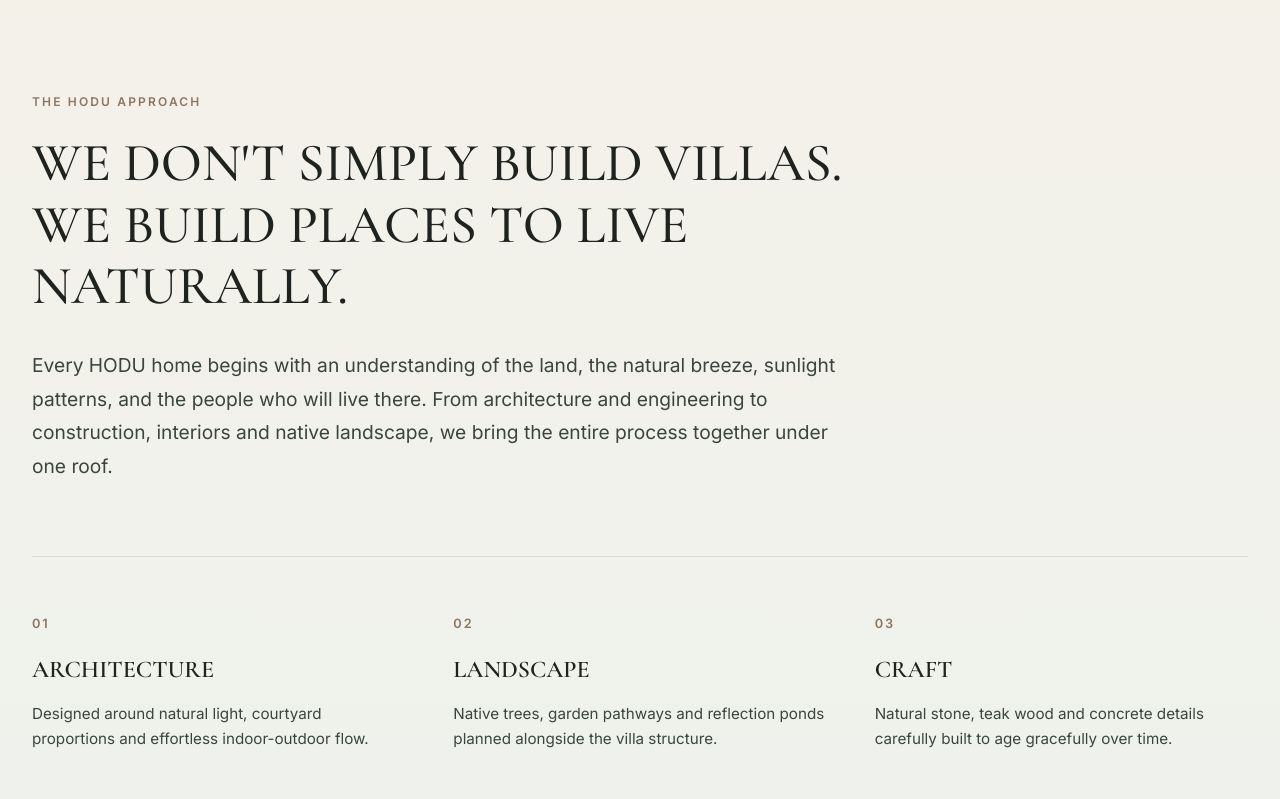
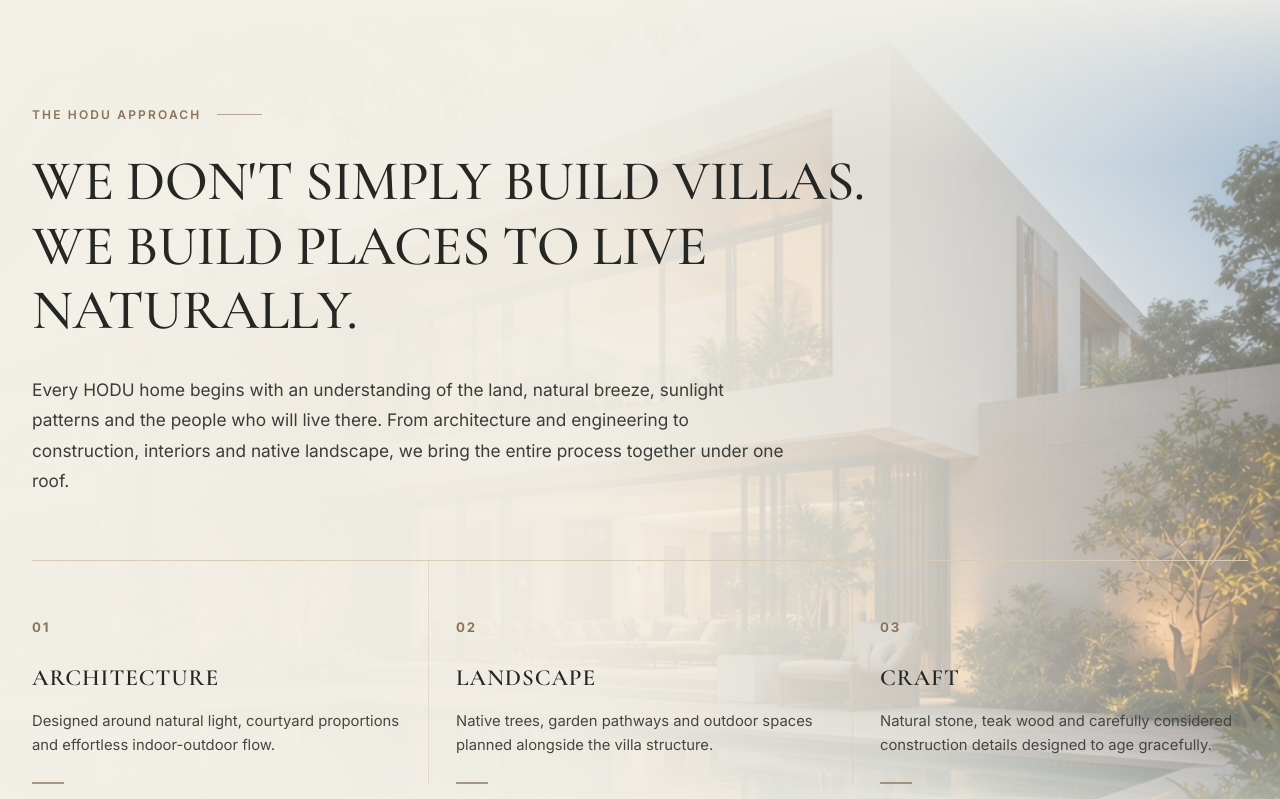
Before and after one commit to palingivinod/Hodu_Template, a React (Vite) app in the folder client/: page / in a window 1280 px wide. Shown: the part 820-1619 px from the top of the page. Built offline with nearby package versions, Linux system fonts and the light colour scheme.

Commit message:
Redesign HODU Approach section to match reference nature villa architecture image overlay design

```diff
--- a/client/src/components/IntroSection.jsx
+++ b/client/src/components/IntroSection.jsx
@@ -3,14 +3,32 @@
 export default function IntroSection() {
   return (
     <section className="hodu-section hodu-intro" id="about">
-      <div className="hodu-container">
+      {/* Realistic Nature Villa Background Landscape */}
+      <div className="hodu-intro__bg">
+        <img
+          src="/media/hodu-why-hero.png"
+          alt="HODU Nature Villa Architecture Landscape"
+          className="hodu-intro__bg-img"
+          loading="lazy"
+        />
+        <div className="hodu-intro__bg-overlay" />
+      </div>
+
+      <div className="hodu-container hodu-intro__container">
         <div className="hodu-intro__header">
-          <span className="hodu-eyebrow">{introData.eyebrow}</span>
+          <div className="hodu-intro__eyebrow-wrapper">
+            <span className="hodu-eyebrow">{introData.eyebrow}</span>
+            <span className="hodu-intro__eyebrow-line" />
+          </div>
+
           <h2 className="hodu-intro__heading">
-            {introData.headingLine1}
+            WE DON'T SIMPLY BUILD VILLAS.
             <br />
-            {introData.headingLine2}
+            WE BUILD PLACES TO LIVE
+            <br />
+            NATURALLY.
           </h2>
+
           <p className="hodu-intro__lead">{introData.body}</p>
         </div>
 
@@ -20,6 +38,7 @@
               <span className="hodu-intro__num">{block.num}</span>
               <h3 className="hodu-intro__card-title">{block.title}</h3>
               <p className="hodu-intro__card-desc">{block.desc}</p>
+              <div className="hodu-intro__card-line" />
             </div>
           ))}
         </div>
--- a/client/src/data/content.js
+++ b/client/src/data/content.js
@@ -34,7 +34,8 @@
   headingLine1: "WE DON'T SIMPLY BUILD VILLAS.",
   headingLine2: 'WE BUILD PLACES TO LIVE NATURALLY.',
   body:
-    'Every HODU home begins with an understanding of the land, the natural breeze, sunlight patterns, and the people who will live there. From architecture and engineering to construction, interiors and native landscape, we bring the entire process together under one roof.',
+    'Every HODU home begins with an understanding of the land, natural breeze, sunlight patterns and the people who will live there. From architecture and engineering to construction, interiors and native landscape, we bring the entire process together under one roof.',
+  bgImage: '/media/hodu-philosophy-landscape.png',
   blocks: [
     {
       num: '01',
@@ -44,12 +45,12 @@
     {
       num: '02',
       title: 'LANDSCAPE',
-      desc: 'Native trees, garden pathways and reflection ponds planned alongside the villa structure.',
+      desc: 'Native trees, garden pathways and outdoor spaces planned alongside the villa structure.',
     },
     {
       num: '03',
       title: 'CRAFT',
-      desc: 'Natural stone, teak wood and concrete details carefully built to age gracefully over time.',
+      desc: 'Natural stone, teak wood and carefully considered construction details designed to age gracefully.',
     },
   ],
 }
--- a/client/src/styles/global.css
+++ b/client/src/styles/global.css
@@ -530,65 +530,159 @@
    08. INTRODUCTION SECTION (Editorial Layout with Forest Tint)
    ========================================================================== */
 .hodu-intro {
-  background: linear-gradient(180deg, #F4F1E9 0%, #EEF2EC 100%);
-  border-bottom: 1px solid var(--hodu-border-light);
+  position: relative;
+  overflow: hidden;
+  padding: 7.5rem 0;
+  background-color: #F3F0E7;
+  color: #252724;
+}
+
+.hodu-intro__bg {
+  position: absolute;
+  inset: 0;
+  width: 100%;
+  height: 100%;
+  pointer-events: none;
+  z-index: 1;
+}
+
+.hodu-intro__bg-img {
+  width: 100%;
+  height: 100%;
+  object-fit: cover;
+  object-position: right center;
+  opacity: 0.85;
+  filter: contrast(1.05) saturate(1.1);
+}
+
+.hodu-intro__bg-overlay {
+  position: absolute;
+  inset: 0;
+  background: linear-gradient(
+    90deg,
+    rgba(243, 240, 231, 0.99) 0%,
+    rgba(243, 240, 231, 0.95) 45%,
+    rgba(243, 240, 231, 0.72) 72%,
+    rgba(243, 240, 231, 0.15) 100%
+  ),
+  linear-gradient(
+    180deg,
+    rgba(244, 241, 233, 0.98) 0%,
+    rgba(243, 240, 231, 0.25) 20%,
+    rgba(243, 240, 231, 0.25) 80%,
+    rgba(238, 242, 236, 0.98) 100%
+  );
+  z-index: 2;
+}
+
+.hodu-intro__container {
+  position: relative;
+  z-index: 3;
 }
 
 .hodu-intro__header {
-  margin-bottom: 4.5rem;
+  margin-bottom: 4rem;
+}
+
+.hodu-intro__eyebrow-wrapper {
+  display: inline-flex;
+  align-items: center;
+  gap: 1rem;
+  margin-bottom: 1.5rem;
+}
+
+.hodu-intro .hodu-eyebrow {
+  color: #8B735C;
+  font-size: 0.75rem;
+  font-weight: 600;
+  letter-spacing: 0.18em;
+  text-transform: uppercase;
+  margin-bottom: 0;
+}
+
+.hodu-intro__eyebrow-line {
+  width: 45px;
+  height: 1px;
+  background-color: #8B735C;
+  opacity: 0.6;
 }
 
 .hodu-intro__heading {
   font-family: var(--font-serif);
-  font-size: clamp(2.2rem, 4.2vw, 3.5rem);
+  font-size: clamp(2.3rem, 4.4vw, 3.6rem);
   font-weight: 500;
   line-height: 1.15;
-  color: var(--hodu-charcoal);
+  color: #252724;
   margin-bottom: 2rem;
-  max-width: 960px;
+  max-width: 860px;
+  letter-spacing: -0.01em;
 }
 
 .hodu-intro__lead {
-  font-size: clamp(1.1rem, 1.5vw, 1.3rem);
+  font-family: var(--font-sans);
+  font-size: clamp(1.025rem, 1.35vw, 1.2rem);
   line-height: 1.75;
-  color: var(--hodu-text-body);
-  max-width: 820px;
+  color: #3A3D38;
+  max-width: 760px;
 }
 
 .hodu-intro__grid {
   display: grid;
   grid-template-columns: repeat(3, 1fr);
-  gap: 3rem;
+  gap: 3.5rem;
   padding-top: 3.5rem;
-  border-top: 1px solid var(--hodu-border-light);
+  border-top: 1px solid #D8CCB7;
+  position: relative;
 }
 
 .hodu-intro__card {
   position: relative;
 }
 
+@media (min-width: 1025px) {
+  .hodu-intro__card:not(:first-child)::before {
+    content: '';
+    position: absolute;
+    top: -3.5rem;
+    bottom: 0;
+    left: -1.75rem;
+    width: 1px;
+    background-color: #D8CCB7;
+    opacity: 0.55;
+  }
+}
+
 .hodu-intro__num {
   font-family: var(--font-sans);
-  font-size: 0.8rem;
-  font-weight: 600;
+  font-size: 0.825rem;
+  font-weight: 700;
   letter-spacing: 0.15em;
-  color: var(--hodu-earth);
-  margin-bottom: 1rem;
+  color: #8B735C;
+  margin-bottom: 1.25rem;
   display: block;
 }
 
 .hodu-intro__card-title {
   font-family: var(--font-serif);
-  font-size: 1.5rem;
+  font-size: 1.45rem;
   font-weight: 600;
-  color: var(--hodu-charcoal);
+  letter-spacing: 0.04em;
+  color: #252724;
   margin-bottom: 0.75rem;
 }
 
 .hodu-intro__card-desc {
-  font-size: 0.95rem;
+  font-size: 0.925rem;
   line-height: 1.65;
-  color: var(--hodu-text-body);
+  color: #434741;
+  margin-bottom: 1.5rem;
+}
+
+.hodu-intro__card-line {
+  width: 32px;
+  height: 2px;
+  background-color: #8B735C;
+  opacity: 0.7;
 }
 
 /* ==========================================================================
```
